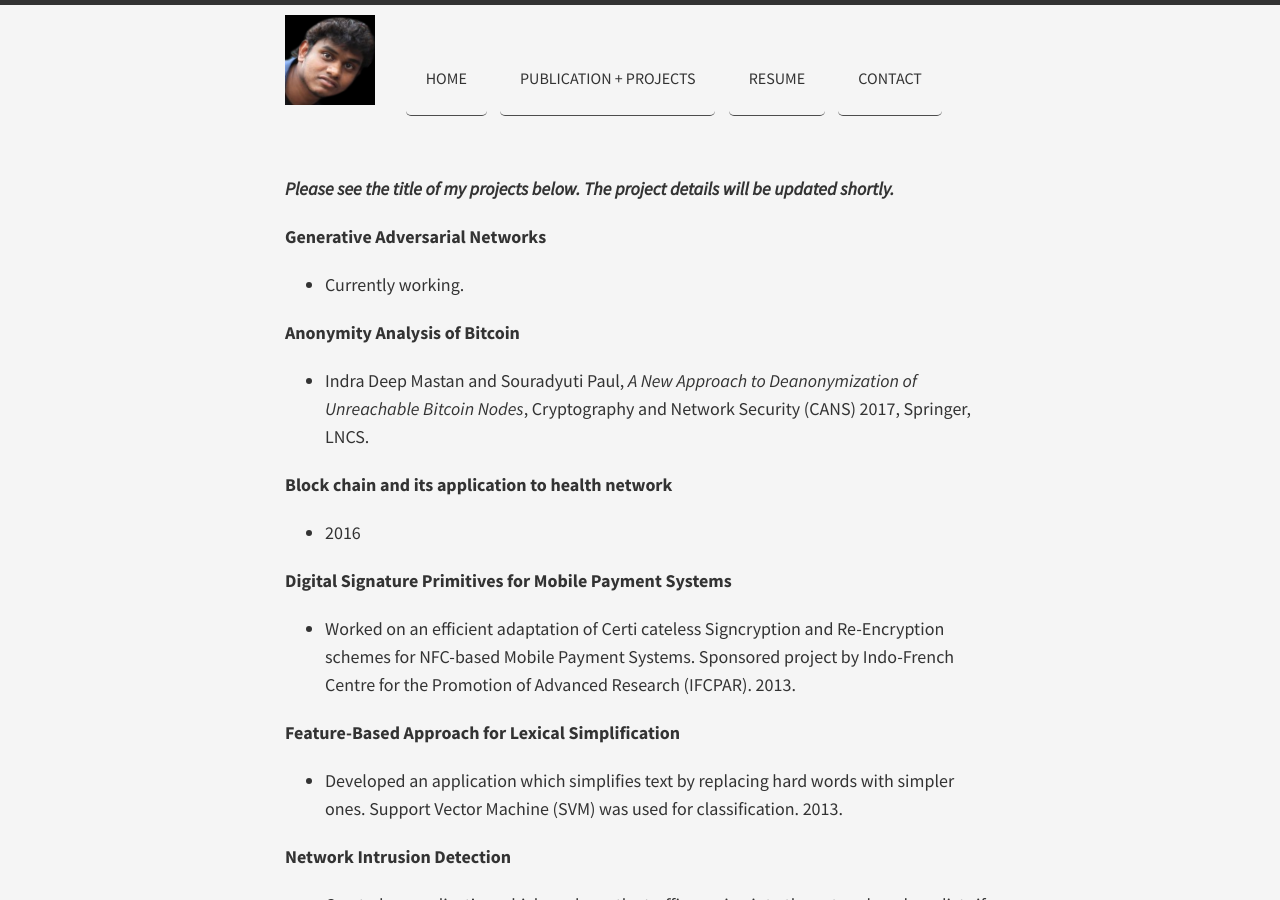
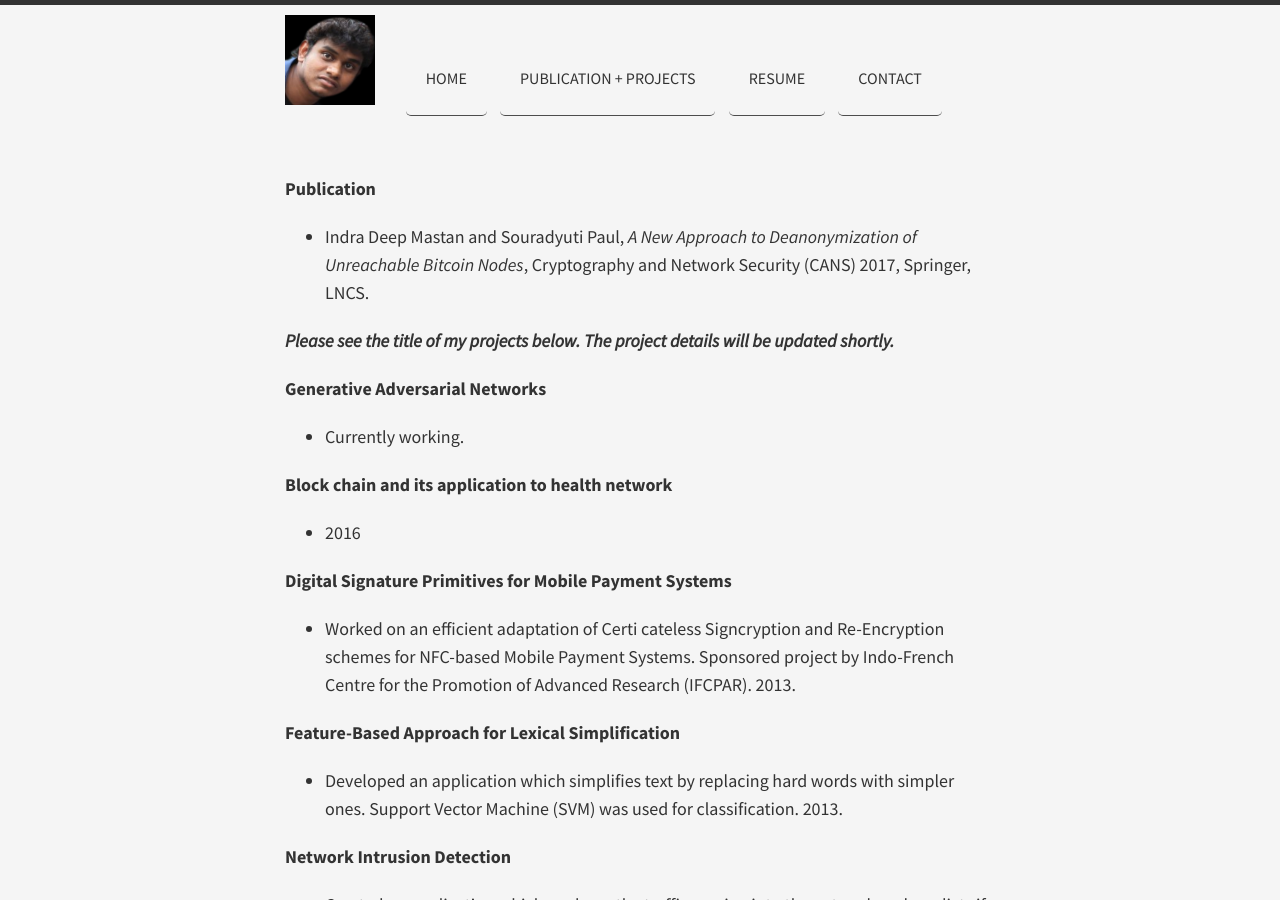
Before and after one commit to indramastan/indradeepmastan, a Jekyll site: the page built from projects/index.md, in a window 1280 px wide and 900 px high. Built offline with Jekyll 4.4.1, drawn with Linux system fonts in a browser that asks for light colours; nearby versions of some CDN libraries.

Commit message:
Update index.md
com 1

```diff
--- a/projects/index.md
+++ b/projects/index.md
@@ -2,13 +2,14 @@
 layout: page
 title:
 ---
+
+#### Publication
+- Indra Deep Mastan and Souradyuti Paul, *A New Approach to Deanonymization of Unreachable Bitcoin Nodes*, Cryptography and Network Security (CANS) 2017, Springer, LNCS.
+
 __*Please see the title of my projects below. The project details will be updated shortly.*__
 
 #### Generative Adversarial Networks
 - Currently working.
-
-#### Anonymity Analysis of Bitcoin
-- Indra Deep Mastan and Souradyuti Paul, *A New Approach to Deanonymization of Unreachable Bitcoin Nodes*, Cryptography and Network Security (CANS) 2017, Springer, LNCS.
 
 #### Block chain and its application to health network
 - 2016
```
